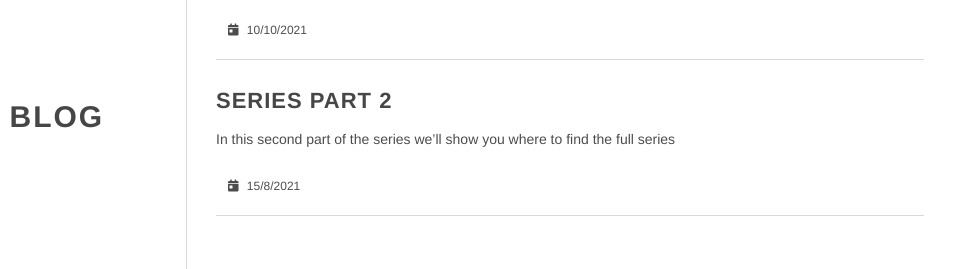
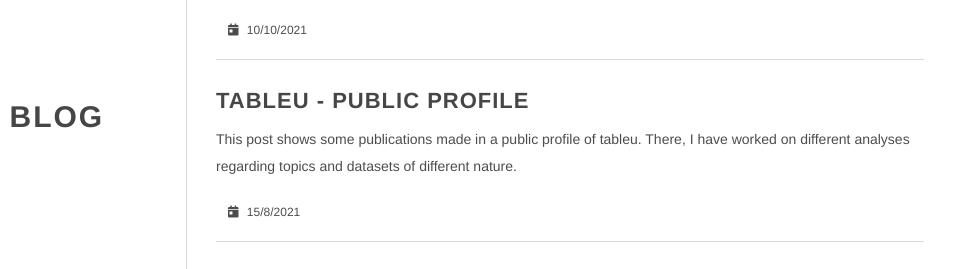
Before and after one commit to fblaura/DSProjects2, a plain HTML site: page index.html in a window 1280 px wide. Shown: the part 274-543 px from the top of the page, 326-1280 px from the left. Drawn offline with Linux system fonts and the light colour scheme.

Commit message:
Update index.html

```diff
--- a/index.html
+++ b/index.html
@@ -358,13 +358,13 @@ Remember that you can also specify a section header for the posts below by confi
     >
 
       <div class="post-title">
-        <h3><a href="https://fblaura.github.io/DSProjects2/post/todavianoseries-part-2/">Series Part 2</a></h3>
+        <h3><a href="https://fblaura.github.io/DSProjects2/post/todavianoseries-part-2/">Tableu - public profile</a></h3>
       </div>
       <div class="post-content">
         <div class="p_part">
           <p>
 
-              <p>In this second part of the series we&rsquo;ll show you where to find the full series</p>
+              <p>This post shows some publications made in a public profile of tableu. There, I have worked on different analyses regarding topics and datasets of different nature. </p>
 
 
 
```
